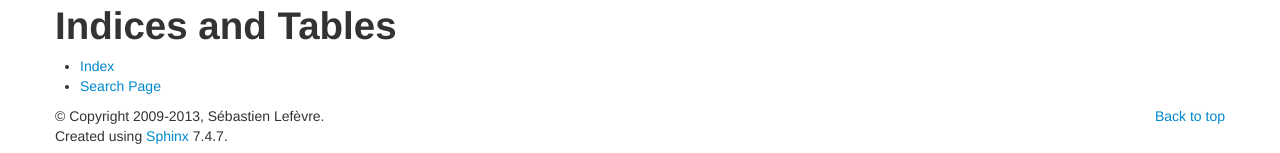
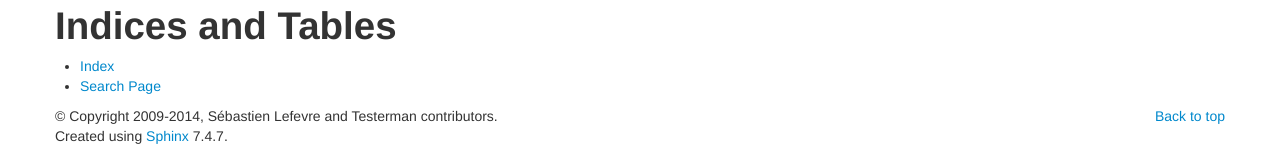
Before and after one commit to seblefevre/testerman, a Sphinx documentation site: the page built from docs/index.rst, in a window 1280 px wide. Shown: the part 1854-2007 px from the top of the page. Built offline with Sphinx 7.4.7, drawn with Linux system fonts in a browser that asks for light colours; pages that are not in the unit, such as notebooks, are missing from menus.

```diff
--- a/docs/conf.py
+++ b/docs/conf.py
@@ -41,7 +41,7 @@ master_doc = 'index'
 
 # General information about the project.
 project = u'Testerman'
-copyright = u'2009-2013, Sébastien Lefèvre'
+copyright = u'2009-2014, Sébastien Lefevre and Testerman contributors'
 
 # The version info for the project you're documenting, acts as replacement for
 # |version| and |release|, also used in various other places throughout the
@@ -242,7 +242,7 @@ man_pages = [
 #  dir menu entry, description, category)
 texinfo_documents = [
   ('index', 'Testerman', u'Testerman Documentation',
-   u'Sébastien Lefèvre', 'Testerman', 'One line description of project.',
+   u'Sébastien Lefevre', 'Testerman', 'One line description of project.',
    'Miscellaneous'),
 ]
 
@@ -260,9 +260,9 @@ texinfo_documents = [
 
 # Bibliographic Dublin Core info.
 epub_title = u'Testerman'
-epub_author = u'Sébastien Lefèvre'
-epub_publisher = u'Sébastien Lefèvre'
-epub_copyright = u'2013, Sébastien Lefèvre'
+epub_author = u'Sébastien Lefevre'
+epub_publisher = u'Sébastien Lefevre'
+epub_copyright = u'2014, Sébastien Lefevre'
 
 # The language of the text. It defaults to the language option
 # or en if the language is not set.
--- a/docs/plugins_docs.py
+++ b/docs/plugins_docs.py
@@ -27,5 +27,6 @@ PLUGINS = [
 ("Oracle Probe", "Oracle Database client", "probes/SqlOracleProbe.py", "OracleProbe", "ProbeSqlOracle"),
 ("MySQL Probe", "MySQL Database client", "probes/SqlMysqlProbe.py", "MySqlProbe", "ProbeSqlMysql"),
 ("HTTP Probe", "A simple HTTP client", "probes/HttpClientProbe.py", "HttpClientProbe", "ProbeHttpClient"),
-("Selenium Probe", "A Web driver using Selenium RC", "probes/selenium/SeleniumProbe.py", "SeleniumProbe", "ProbeSelenium"),
+("Selenium Probe", "A Web driver using Selenium", "probes/seleniumrc/SeleniumProbe.py", "SeleniumProbe", "ProbeSelenium"),
+("Selenium Probe (WebDriver)", "A Web driver using Selenium WebDriver", "probes/SeleniumWebdriverProbe.py", "SeleniumWebdriverProbe", "ProbeSeleniumWebdriver"),
 ]
```
Also changed, not shown: 1 other file.
